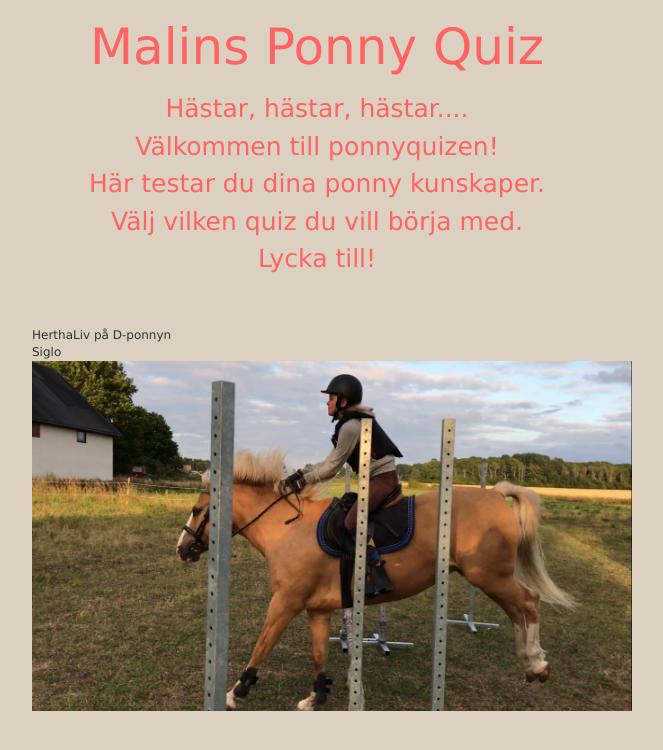
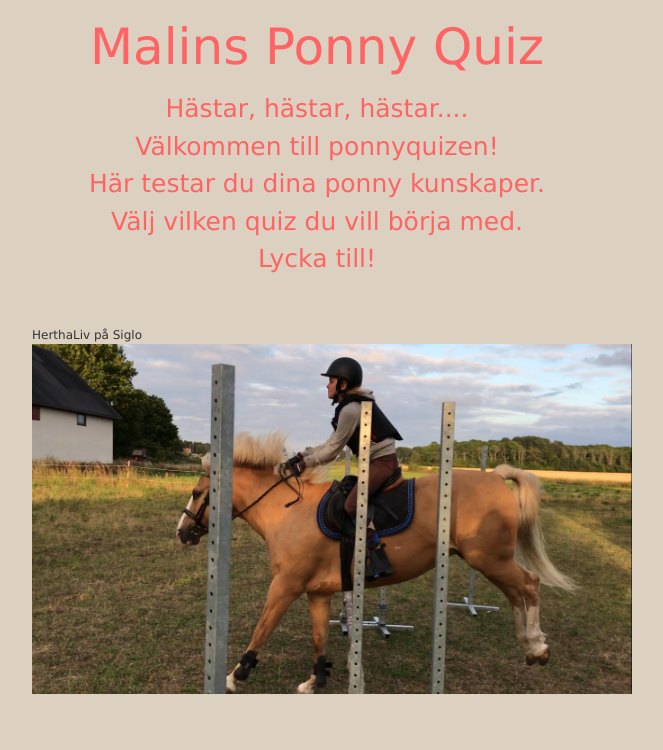
Before and after one commit to KarlbomTjejerna/quizproject, a Django app: page / in a window 1280 px wide. Shown: the top 750 px of the page, without its empty margins (323-986 px from the left). Run offline with Django 3.2, Linux system fonts and the light colour scheme; data that the repository does not hold is empty; some libraries are stand-ins or nearby versions.

Commit message:
fix bild

```diff
--- a/quiz/templates/start.html
+++ b/quiz/templates/start.html
@@ -43,7 +43,7 @@
 
          <div class="col-md-4">
           <p>
-               <p>HerthaLiv på D-ponnyn Siglo
+               <p>HerthaLiv på Siglo
                <img src="/static/HLSigge.PNG" alt="Sigge och HerthaLiv" style="width:600px;height:350px;">
                </p></p>
             </div
```
